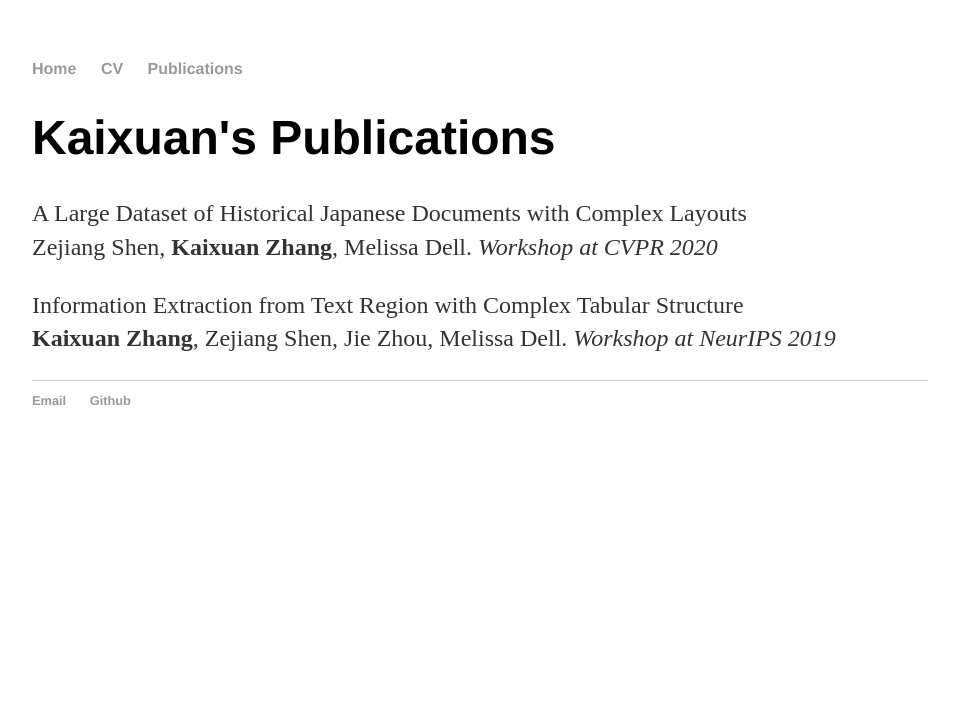
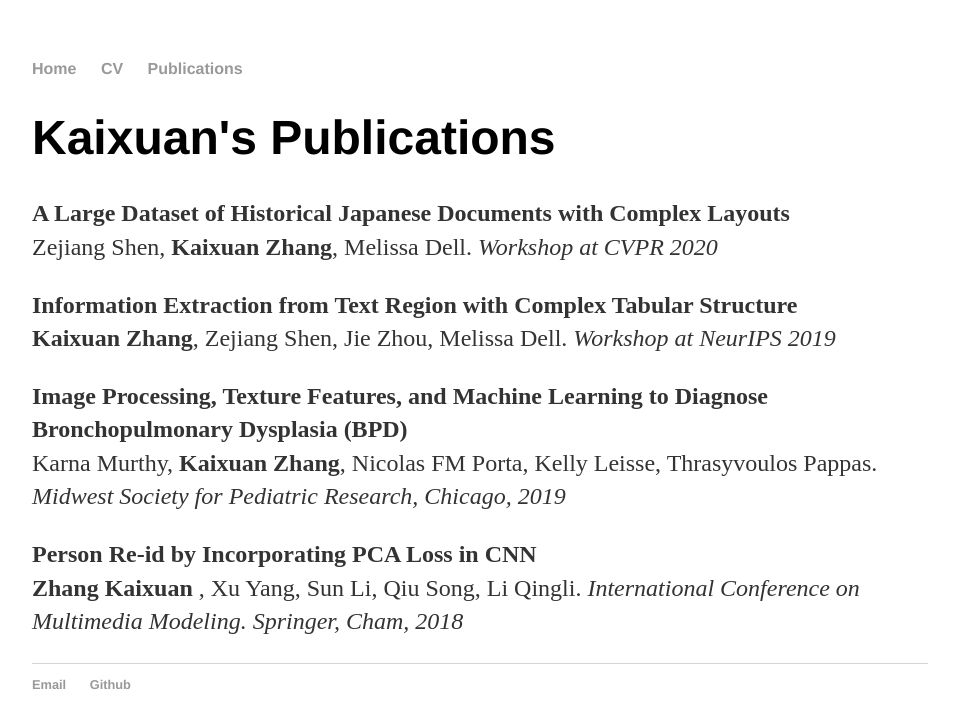
Before and after one commit to KaixuanZ/KaixuanZ.github.io, a Jekyll site: the page built from publication/index.html, in a window 1280 px wide. Shown: the top 728 px of the page, without its empty margins (160-1119 px from the left). Built offline with Jekyll 4.4.1, drawn with Linux system fonts in a browser that asks for light colours.

Commit message:
Update index.html

```diff
--- a/publication/index.html
+++ b/publication/index.html
@@ -5,10 +5,15 @@ title: Kaixuan's Publications
 <div class="blurb">
 
 	<h1>{{ page.title }}</h1>
-	<p> A Large Dataset of Historical Japanese Documents with Complex Layouts <br>
+	<p> <strong> A Large Dataset of Historical Japanese Documents with Complex Layouts </strong> <br>
 	Zejiang Shen, <strong>Kaixuan Zhang</strong>, Melissa Dell.  <em> Workshop at CVPR 2020</em> </p>
 
-	<p> Information Extraction from Text Region with Complex Tabular Structure <br>
+	<p> <strong> Information Extraction from Text Region with Complex Tabular Structure </strong> <br>
 	<strong>Kaixuan Zhang</strong>, Zejiang Shen, Jie Zhou, Melissa Dell.  <em> Workshop at NeurIPS 2019</em> </p>
 
+	<p> <strong> Image Processing, Texture Features, and Machine Learning to Diagnose Bronchopulmonary Dysplasia (BPD) </strong> <br>
+	Karna Murthy, <strong>Kaixuan Zhang</strong>, Nicolas FM Porta, Kelly Leisse, Thrasyvoulos Pappas. <em> Midwest Society for Pediatric Research, Chicago, 2019 </em> </p>
+
+	<p> <strong> Person Re-id by Incorporating PCA Loss in CNN </strong> <br>
+	<strong> Zhang Kaixuan </strong>, Xu Yang, Sun Li, Qiu Song, Li Qingli. <em> International Conference on Multimedia Modeling. Springer, Cham, 2018 </em> </p>
 </div><!-- /.blurb -->
```
